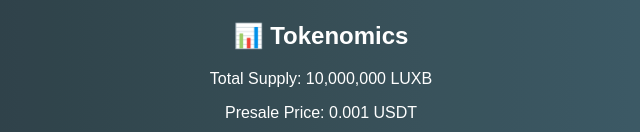
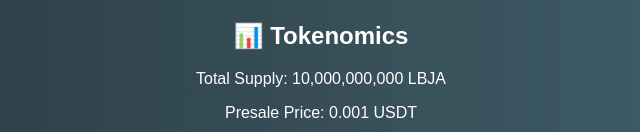
Before and after one commit to LBJA11/lbja-website, a plain HTML site: page index.html in a window 1280 px wide. Shown: the part 668-800 px from the top of the page, 319-959 px from the left. Drawn offline with Linux system fonts and the light colour scheme.

Commit message:
index.html

```diff
--- a/index.html
+++ b/index.html
@@ -76,7 +76,7 @@
 
 <div class="tokenomics">
     <h2>📊 Tokenomics</h2>
-    <p>Total Supply: 10,000,000 LUXB</p>
+    <p>Total Supply: 10,000,000,000 LBJA</p>
     <p>Presale Price: 0.001 USDT</p>
     <p>Liquidity Locked & Community Driven</p>
 </div>
```
